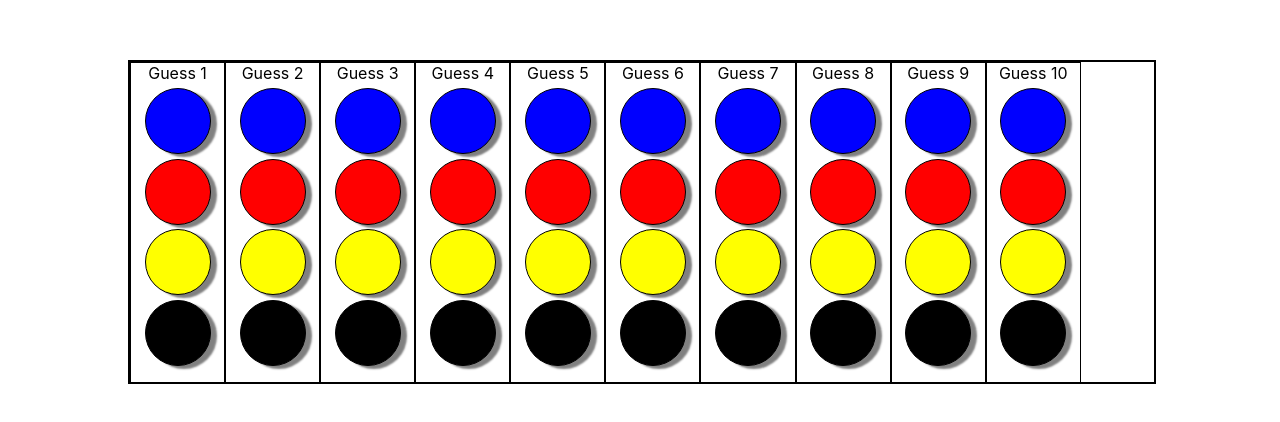
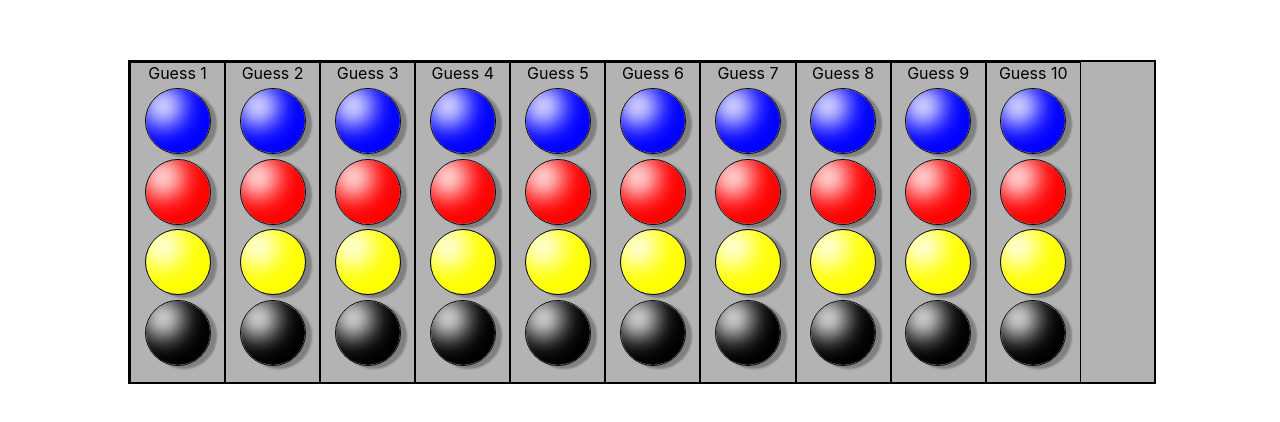
Before and after one commit to laddeyboy/mastermind2019, a React (Create React App) app: page / in a window 1280 px wide. Shown: the part 180-602 px from the top of the page. Built offline with nearby package versions, Linux system fonts and the light colour scheme.

Commit message:
modified the active-inactive colored peg styles

```diff
--- a/src/containers/coloredPeg.tsx
+++ b/src/containers/coloredPeg.tsx
@@ -13,14 +13,17 @@ const ColoredPeg: React.FC<OwnProps> = props => {
     height: "4rem",
     borderRadius: "50%",
     border: "1px solid black",
-    backgroundColor: color,
-    boxShadow: inactiveButton
+    background: "white",
+    // backgroundColor: color,
+    // background: `linear-gradient(-35deg, ${color} 40%, 70%, white)`,
+    boxShadow: `${inactiveButton}, inset -15px -15px 25px 12px ${color}`
   };
 
   const setPegMarkerStyle = () => {
     const newStyle = { ...PegStyle };
     if (active) {
-      newStyle.boxShadow = "none";
+      newStyle.background = "white";
+      newStyle.boxShadow = `inset -10px -10px 25px 12px ${color}`;
     }
     return newStyle;
   };
--- a/src/containers/gameBoard.tsx
+++ b/src/containers/gameBoard.tsx
@@ -8,7 +8,8 @@ const gameBoardStyling: React.CSSProperties = {
   top: "30%",
   left: "calc(50% - 40vw",
   border: "2px solid black",
-  display: "flex"
+  display: "flex",
+  backgroundColor: "#b3b3b3"
 };
 
 const gameBoard: React.FC = () => {
```
